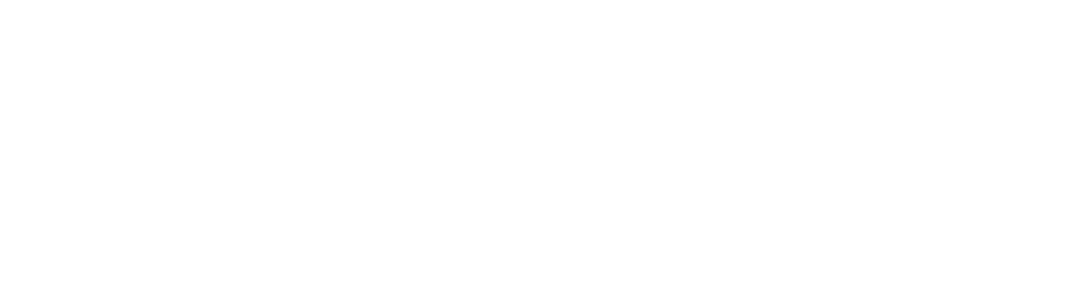
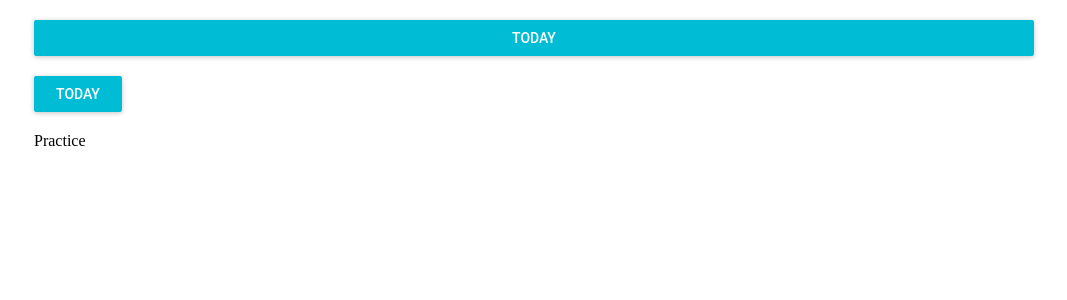
Before and after one commit to alexcrist/van-drivers-react-redux, a React (Create React App) app: page / in a window 1280 px wide. Shown: the top 300 px of the page, without its empty margins (106-1173 px from the left). Built offline with nearby package versions, Linux system fonts and the light colour scheme.

Commit message:
Begin front end react components

```diff
--- a/package.json
+++ b/package.json
@@ -5,6 +5,7 @@
   "dependencies": {
     "axios": "^0.17.1",
     "fecha": "^2.3.2",
+    "material-ui": "^0.20.0",
     "react": "^16.2.0",
     "react-dom": "^16.2.0",
     "react-redux": "^5.0.6",
--- a/src/App.js
+++ b/src/App.js
@@ -1,12 +1,26 @@
 import React, { Component } from 'react';
 import { connect } from 'react-redux';
+import styles from 'styled-components';
 import { changeSelectedDate, createDriver, deleteDriver} from './state/actions';
+import Datepicker from './components/Datepicker';
+import Today from './components/Today';
+import Practice from './components/Practice/Practice';
+
+const AppContainer = styles.div`
+  max-width: 1000px;
+  margin: 20px auto;
+  display: flex;
+  flex-direction: column;
+`;
 
 class App extends Component {
   render() {
     return (
-      <div>
-      </div>
+      <AppContainer>
+        <Today changeSelectedDate={changeSelectedDate} />
+        <Datepicker changeSelectedDate={changeSelectedDate} />
+        <Practice createDriver={createDriver} deleteDriver={deleteDriver} />
+      </AppContainer>
     );
   }
 }
--- /dev/null
+++ b/src/components/Datepicker.js
@@ -0,0 +1,16 @@
+import React from 'react';
+import RaisedButton from 'material-ui/RaisedButton';
+import styles from 'styled-components';
+
+const Datepicker = styles.div`
+  margin-bottom: 20px;
+
+`;
+
+export default ({ changeSelectedDate }) => {
+  return (
+    <Datepicker>
+      <RaisedButton label="Today" primary={true} />
+    </Datepicker>
+  );
+};
--- /dev/null
+++ b/src/components/Practice/Practice.js
@@ -0,0 +1,7 @@
+import React from 'react';
+
+export default ({ createDriver, deleteDriver }) => {
+  return (
+    <div>Practice</div>
+  );
+};
--- /dev/null
+++ b/src/components/Today.js
@@ -0,0 +1,14 @@
+import React from 'react';
+import RaisedButton from 'material-ui/RaisedButton';
+import styles from 'styled-components';
+
+const Button = styles(RaisedButton)`
+  flex-grow: 1;
+  margin-bottom: 20px;
+`;
+
+export default ({ changeSelectedDate }) => {
+  return (
+    <Button label="Today" primary={true} />
+  );
+};
--- a/src/index.js
+++ b/src/index.js
@@ -3,6 +3,7 @@ import ReactDOM from 'react-dom';
 import { createStore, applyMiddleware } from 'redux';
 import { Provider } from 'react-redux';
 import thunk from 'redux-thunk';
+import MuiThemeProvider from 'material-ui/styles/MuiThemeProvider';
 import reducers from './state/reducers';
 import defaultState from './state/defaultState';
 import App from './App';
@@ -15,7 +16,9 @@ const store = createStore(
 
 const content = (
   <Provider store={store}>
-    <App />
+    <MuiThemeProvider>
+      <App />
+    </MuiThemeProvider>
   </Provider>
 );
 
--- a/src/state/actions.js
+++ b/src/state/actions.js
@@ -1,4 +1,13 @@
 import axios from 'axios';
+
+// Api key ---------------------------------------------------------------------
+
+const BASE = 'https://van-drivers.herokuapp.com/drivers';
+const API = {
+  GET: `${BASE}/week`,
+  CREATE: `${BASE}`,
+  DELETE: `${BASE}`
+};
 
 // Action types ----------------------------------------------------------------
 
@@ -13,11 +22,10 @@ export const GENERAL_FAILURE = 'GENERAL_FAILURE';
 // Private actions -------------------------------------------------------------
 
 const getDrivers = (date, range) => {
+  // Note: 'range' is currently unsupported by the API
   return dispatch => {
     dispatch({ GET_DRIVERS, date, range });
-
-    const url = `TODO/${date}/${range}`;
-    axios.get(url)
+    axios.get(`${API.GET}/${date}`)
       .then(response => dispatch(getDriversSuccess(response.data)))
       .catch(error => dispatch(generalFailure('Could not get drivers.', error)));
   };
@@ -49,9 +57,8 @@ export const createDriver = driver => {
   return (dispatch, getState) => {
     dispatch({ type: CREATE_DRIVER, driver });
 
-    const url = `TODO`;
     const { selectedDate: date, selectedRange: range } = getState();
-    axios.post(url)
+    axios.post(`${API.CREATE}`, driver)
       .then(response => {
         dispatch(generalSuccess('Driver created!'));
         dispatch(getDrivers(date, range));
@@ -64,9 +71,8 @@ export const deleteDriver = driver => {
   return (dispatch, getState) => {
     dispatch({ type: DELETE_DRIVER, driver });
 
-    const url = `TODO`;
     const { selectedDate: date, selectedRange: range } = getState();
-    axios.delete(url)
+    axios.delete(`${API.DELETE}/${driver.id}`)
       .then(response => {
         dispatch(generalSuccess('Driver deleted!'));
         dispatch(getDrivers(date, range));
```
Also changed, not shown: src/components/Practice/Row.js (added), 1 other file (tests, documents, lock files or other folders).
